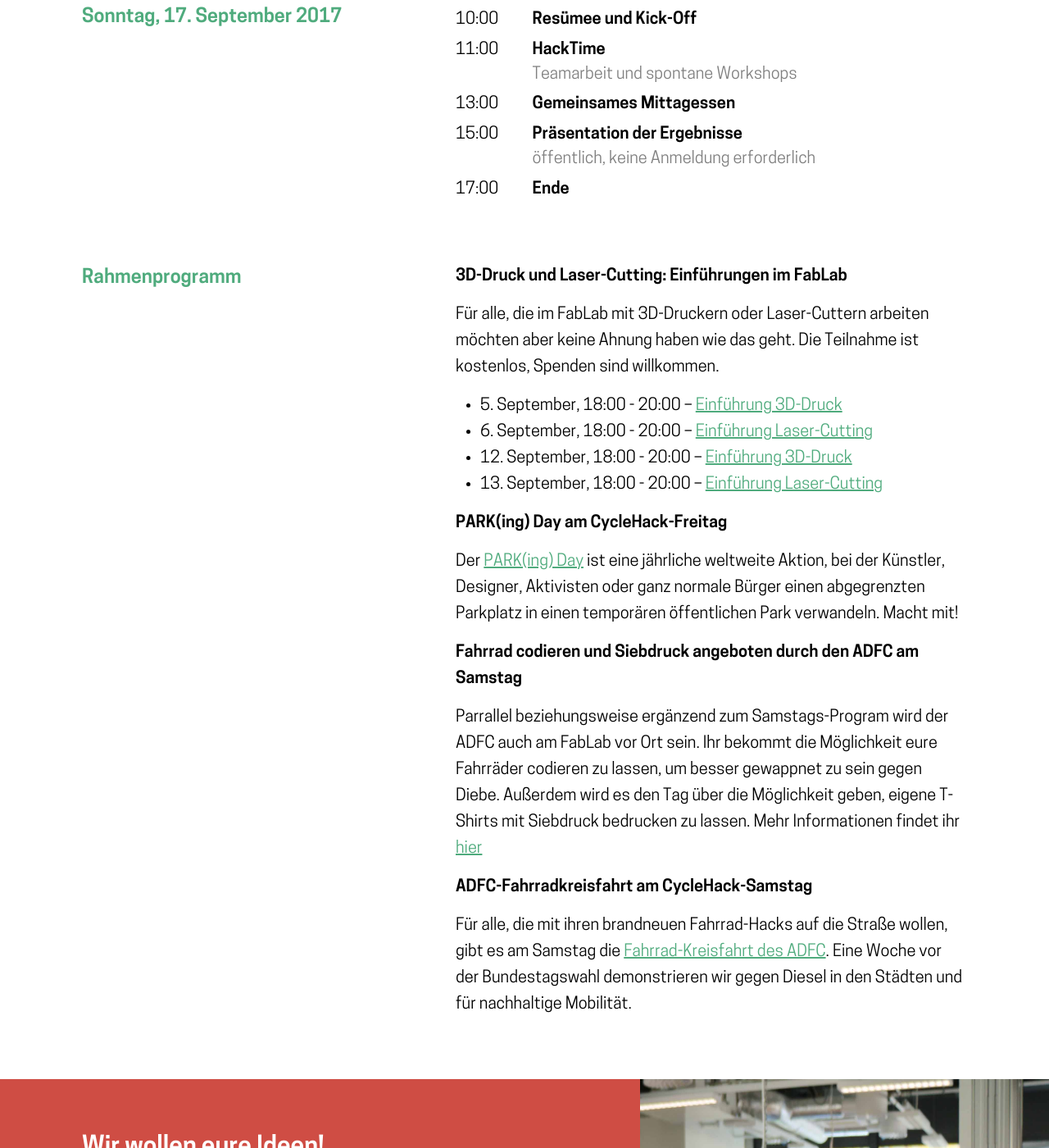
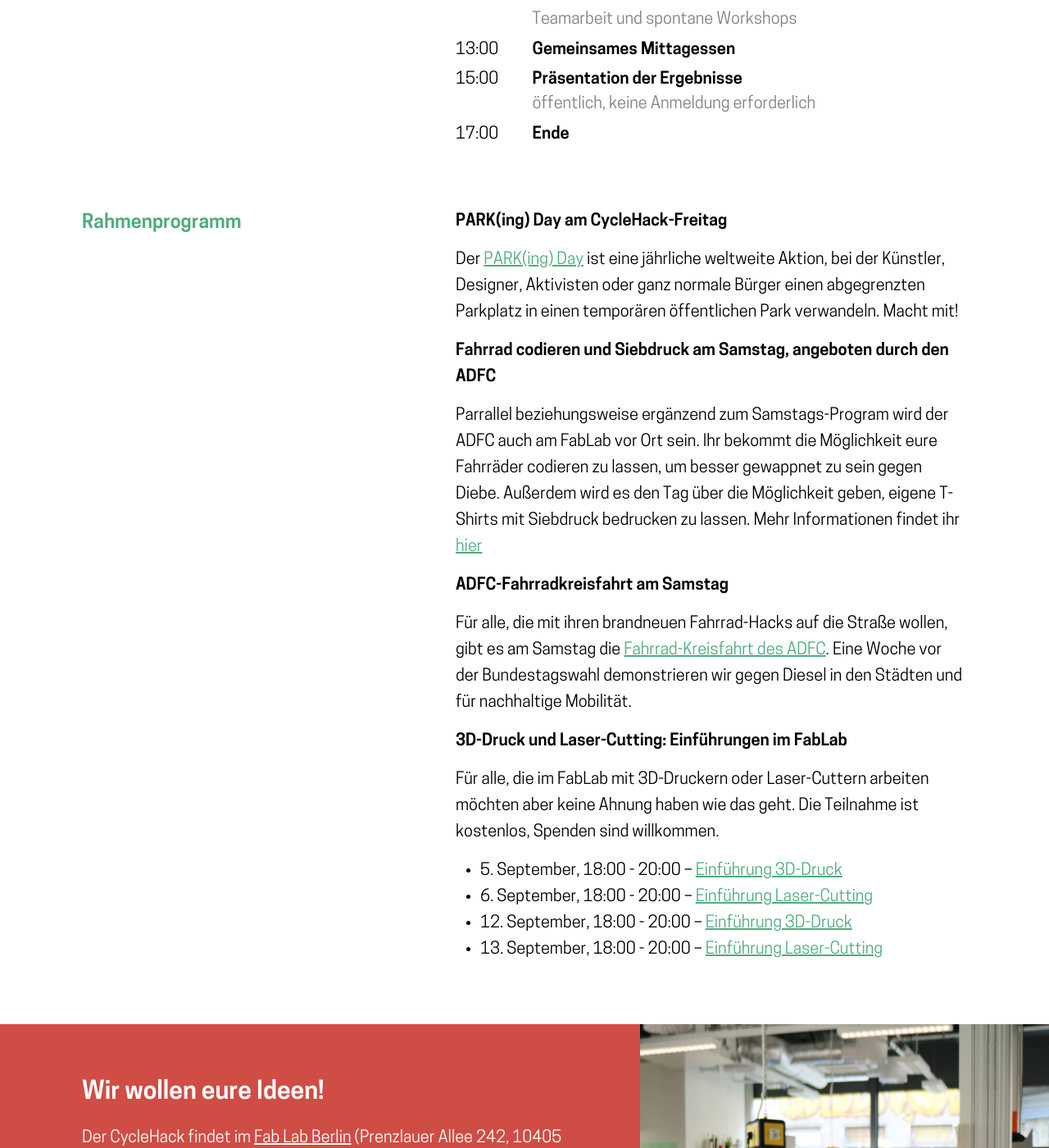
Before and after one commit to sjockers/cyclehackberlin.de, a Jekyll site: the page built from mitmachen.md, in a window 1280 px wide and 1400 px high, scrolled down 1461 px. Shown: the whole window at 82% size. Built offline with Jekyll 4.4.1, drawn with Linux system fonts in a browser that asks for light colours; some of the changed lines change nothing that is shown; some of the changed text lies outside the part shown.

Commit message:
Update schedule

```diff
--- a/mitmachen.md
+++ b/mitmachen.md
@@ -56,9 +56,6 @@
   - time: '11:00'
     name: HackTime und Brunch
     content: Teamarbeit und spontane Workshops
-  - time: '14:00'
-    name: HackTime
-    content: Teamarbeit und spontane Workshops
   - time: '18:00'
     name: Präsentation erster Ideen und Prototypen
   - time: '19:30'
@@ -105,6 +102,23 @@
     target='_blank'>Privacy Policy</a> du hier einsehen kannst.
 ---
 
+#### PARK(ing) Day am CycleHack-Freitag
+
+Der [PARK(ing) Day](http://www.parking-day-berlin.de/) ist eine jährliche weltweite Aktion, bei der Künstler, Designer, Aktivisten oder ganz normale Bürger einen abgegrenzten Parkplatz in einen temporären öffentlichen Park verwandeln. Macht mit!
+
+#### Fahrrad codieren und Siebdruck am Samstag, angeboten durch den ADFC
+
+Parrallel beziehungsweise ergänzend zum Samstags-Program wird der ADFC auch am FabLab vor Ort sein.
+Ihr bekommt die Möglichkeit eure Fahrräder codieren zu lassen,
+um besser gewappnet zu sein gegen Diebe.
+Außerdem wird es den Tag über die Möglichkeit geben,
+eigene T-Shirts mit Siebdruck bedrucken zu lassen.
+Mehr Informationen findet ihr [hier](http://cyclehackberlin.de/2017/09/13/adfc-codiern-und-siebdruck.html)
+
+#### ADFC-Fahrradkreisfahrt am Samstag
+
+Für alle, die mit ihren brandneuen Fahrrad-Hacks auf die Straße wollen, gibt es am Samstag die [Fahrrad-Kreisfahrt des ADFC](http://adfc-berlin.de/aktiv-werden/bei-demonstrationen/kreisfahrt/460-adfc-kreisfahrt-2017.html). Eine Woche vor der Bundestagswahl demonstrieren wir gegen Diesel in den Städten und für nachhaltige Mobilität.
+
 #### 3D-Druck und Laser-Cutting: Einführungen im FabLab
 
 Für alle, die im FabLab mit 3D-Druckern oder Laser-Cuttern arbeiten möchten aber keine Ahnung haben wie das geht. Die Teilnahme ist kostenlos, Spenden sind willkommen.
@@ -127,20 +141,3 @@
     <a href="https://fablab.berlin/de/learning/23-3d-printing-introduction.html">Einführung Laser-Cutting</a>
   </li>
 </ul>
-
-#### PARK(ing) Day am CycleHack-Freitag
-
-Der [PARK(ing) Day](http://www.parking-day-berlin.de/) ist eine jährliche weltweite Aktion, bei der Künstler, Designer, Aktivisten oder ganz normale Bürger einen abgegrenzten Parkplatz in einen temporären öffentlichen Park verwandeln. Macht mit!
-
-#### Fahrrad codieren und Siebdruck angeboten durch den ADFC am Samstag
-
-Parrallel beziehungsweise ergänzend zum Samstags-Program wird der ADFC auch am FabLab vor Ort sein.
-Ihr bekommt die Möglichkeit eure Fahrräder codieren zu lassen,
-um besser gewappnet zu sein gegen Diebe.
-Außerdem wird es den Tag über die Möglichkeit geben,
-eigene T-Shirts mit Siebdruck bedrucken zu lassen.
-Mehr Informationen findet ihr [hier](http://cyclehackberlin.de/2017/09/13/adfc-codiern-und-siebdruck.html)
-
-#### ADFC-Fahrradkreisfahrt am CycleHack-Samstag
-
-Für alle, die mit ihren brandneuen Fahrrad-Hacks auf die Straße wollen, gibt es am Samstag die [Fahrrad-Kreisfahrt des ADFC](http://adfc-berlin.de/aktiv-werden/bei-demonstrationen/kreisfahrt/460-adfc-kreisfahrt-2017.html). Eine Woche vor der Bundestagswahl demonstrieren wir gegen Diesel in den Städten und für nachhaltige Mobilität.
```
